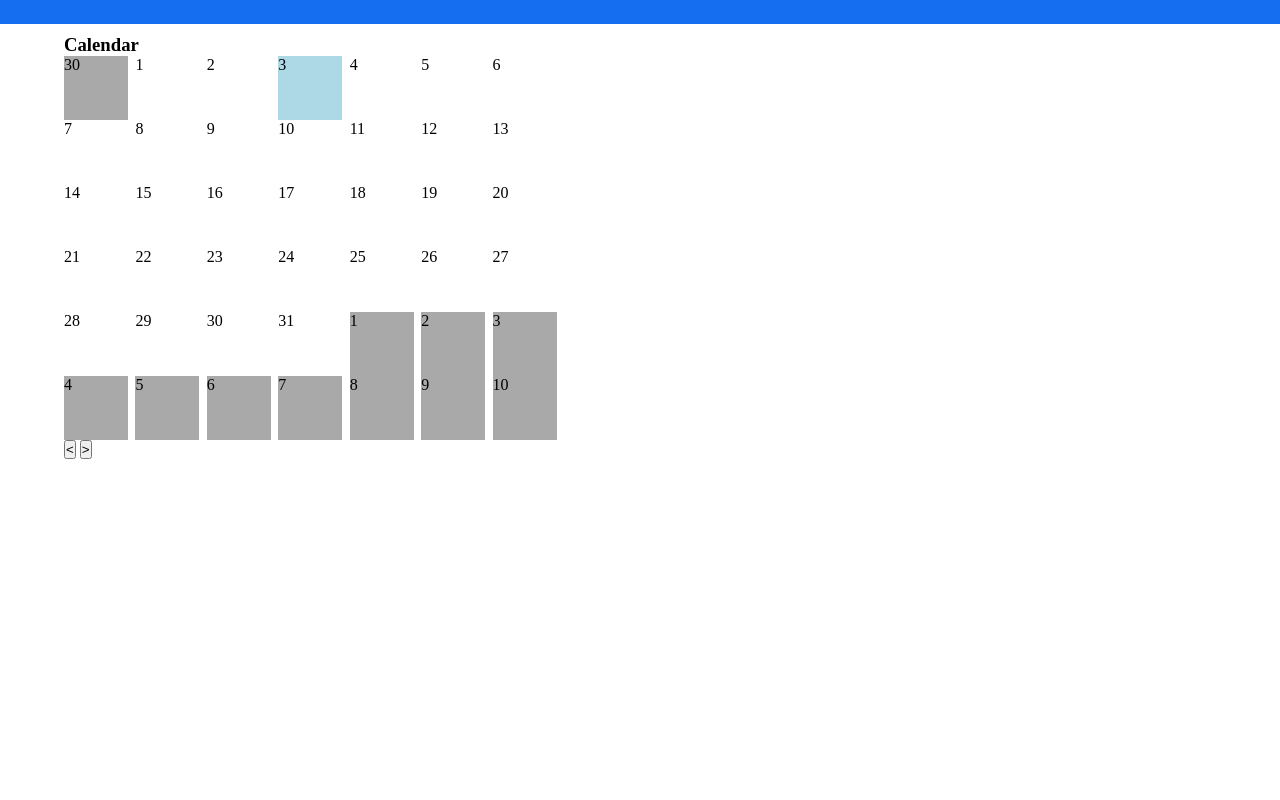
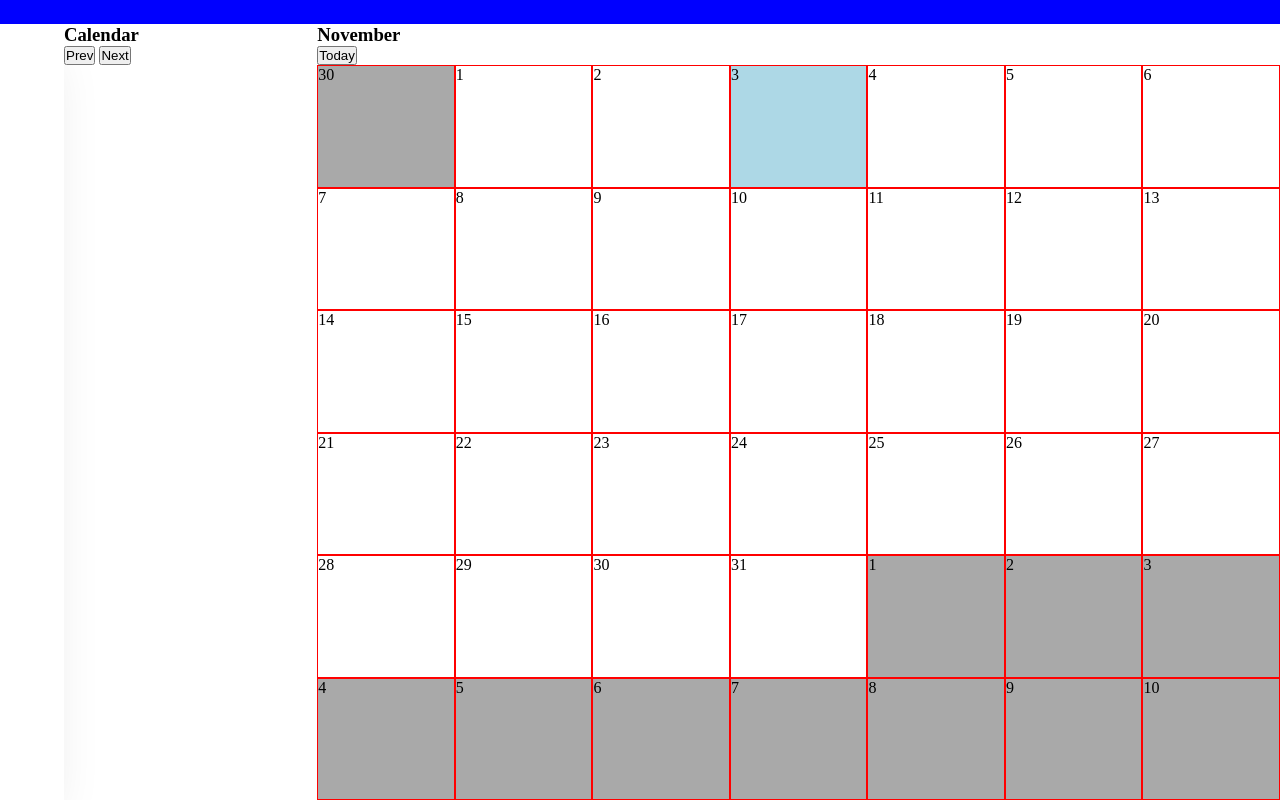
Before and after one commit to mmfallacy/task-space, a SvelteKit app: page /calendar in a window 1280 px wide. Built offline with nearby package versions, Linux system fonts and the light colour scheme.

Commit message:
feat: initial styling and extract current to page instead of component

```diff
--- a/src/components/Calendar/View.svelte
+++ b/src/components/Calendar/View.svelte
@@ -1,10 +1,10 @@
 <script lang="ts">
-    import { getCalendarDaysOfMonth, today } from '@/utils';
-    import { addMonths, isSameDay, isSameMonth, isToday } from 'date-fns';
+    import { getCalendarDaysOfMonth } from '@/utils';
+    import { isSameDay, isSameMonth, isToday } from 'date-fns';
     import ViewItem from './ViewItem.svelte';
     import { tasks } from '@/stores/task';
 
-    let current = today();
+    export let current: Date;
     $: days = getCalendarDaysOfMonth(current);
 
     console.log(
@@ -23,8 +23,7 @@
     }
 </script>
 
-<main>
-    <div class="grid">
+<div class="grid view">
     {#each days as day}
         <ViewItem
             date={day}
@@ -34,26 +33,13 @@
     {/each}
 </div>
 
-    <button
-        on:click={() => {
-            current = addMonths(current, -1);
-        }}>&lt;</button
-    >
-
-    <button
-        on:click={() => {
-            current = addMonths(current, 1);
-        }}>&gt;</button
-    >
-</main>
-
 <style>
-    main {
-        max-width: 500px;
-        word-wrap: break-word;
-    }
     .grid {
         display: grid;
         grid-template-columns: repeat(7, 1fr);
+        grid-template-rows: repeat(6, 1fr);
+    }
+    .view {
+        flex: 1;
     }
 </style>
--- a/src/components/Calendar/ViewItem.svelte
+++ b/src/components/Calendar/ViewItem.svelte
@@ -17,8 +17,9 @@
 
 <style>
     .item {
-        height: 64px;
-        width: 64px;
+        height: 100%;
+        width: 100%;
+        border: 1px solid red;
     }
     .inactive {
         background: darkgray;
--- a/src/routes/calendar/+page.svelte
+++ b/src/routes/calendar/+page.svelte
@@ -1,35 +1,49 @@
 <script lang="ts">
     import CalendarView from '@/components/Calendar/View.svelte';
+    import Layout from '@/routes/layout.svelte';
+    import { today } from '@/utils';
+    import { addMonths } from 'date-fns';
+
+    let current = today();
 </script>
 
-<div>
-    <div class="navbar" />
-    <div class="sidebar" />
-    <main class="content">
+<Layout>
+    <div class="wrapper">
         <section class="controls">
             <h3>Calendar</h3>
-            <CalendarView />
+            <button on:click={() => (current = addMonths(current, -1))}>
+                Prev
+            </button>
+            <button on:click={() => (current = addMonths(current, 1))}>
+                Next
+            </button>
         </section>
-    </main>
-</div>
+        <section class="view">
+            <header>
+                <h3>November</h3>
+                <button> Today </button>
+            </header>
+            <CalendarView {current} />
+        </section>
+    </div>
+</Layout>
 
 <style>
-    .navbar {
-        background: #156ef0;
-        width: 100dvw;
-        height: 24px;
+    .wrapper {
+        display: flex;
+        height: 100%;
+        width: 100%;
     }
-
-    .sidebar {
-        background: white;
-        width: 64px;
-        box-shadow: 0px 25px 50px -12px rgba(0, 0, 0, 0.1);
-
-        margin: 10px -8px;
-        padding: 0px;
+    .controls {
+        width: 320px;
     }
-
-    .content {
-        padding-left: 64px;
+    .view {
+        height: 100%;
+        width: 100%;
+        display: flex;
+        flex-direction: column;
+    }
+    .view header {
+        width: 100%;
     }
 </style>
```
Lines whose indentation alone changed are shown as unchanged.
